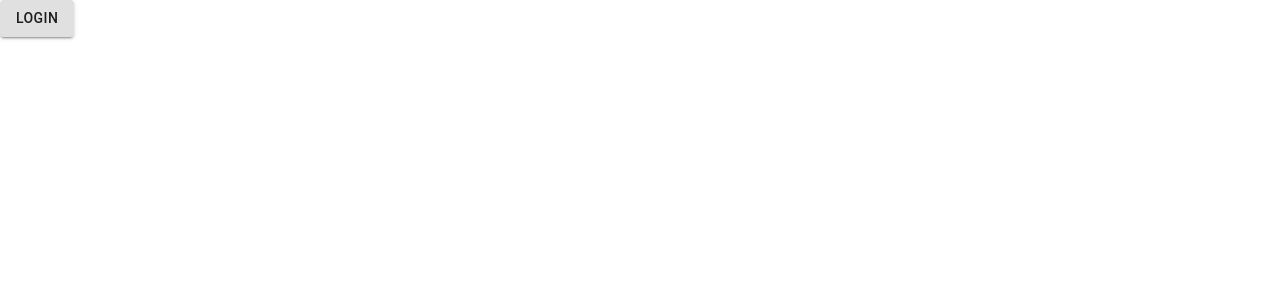
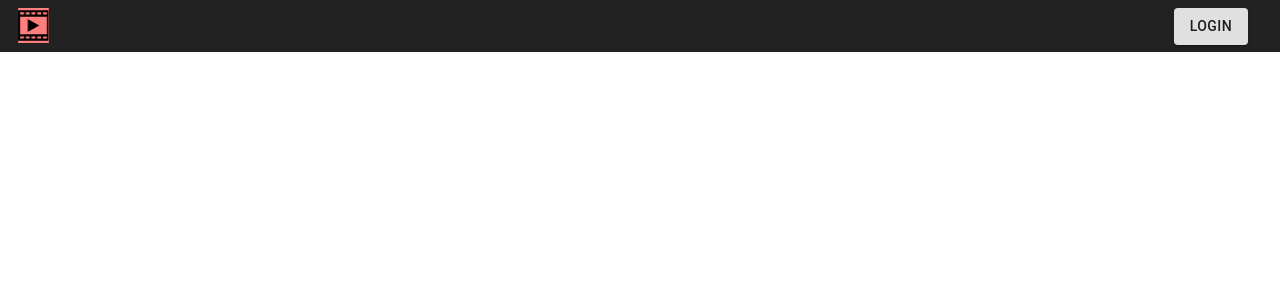
Before and after one commit to sarma-akondi/react-movies-app, a React (Create React App) app: page / in a window 1280 px wide. Shown: the top 300 px of the page. Built offline with nearby package versions, Linux system fonts and the light colour scheme.

Commit message:
Added logo

```diff
--- a/src/common/header/Header.css
+++ b/src/common/header/Header.css
@@ -1 +1,19 @@
-/*css file*/
+.app-header{
+    background-color: #222;
+    height: 36px;
+    padding: 8px 32px 8px 16px;
+}
+
+.login-button{
+    float: right;
+}
+
+.app-logo {
+    animation: app-logo-spin infinite 8s linear;
+    height: 35px;
+    background: #ff7f7f;
+ }
+
+ @keyframes app-logo-spin {
+    from { transform: scaleX(-1); }
+ }
--- a/src/common/header/Header.js
+++ b/src/common/header/Header.js
@@ -1,12 +1,18 @@
 import React, { Component } from 'react';
 import './Header.css';
 import Button from '@material-ui/core/Button';
+import logo from '../../assets/logo.svg';
 
 class Header extends Component {
     render() {
         return (
             <div>
-                <Button variant="contained" color="default">Login</Button>
+                <header className="app-header">
+                    <img src={logo} className="app-logo" alt="logo" />
+                    <div className="login-button">
+                        <Button variant="contained" color="default">Login</Button>
+                    </div>
+                </header>
             </div>
         )
     }
```
Also changed, not shown: src/assets/logo.svg (added).
